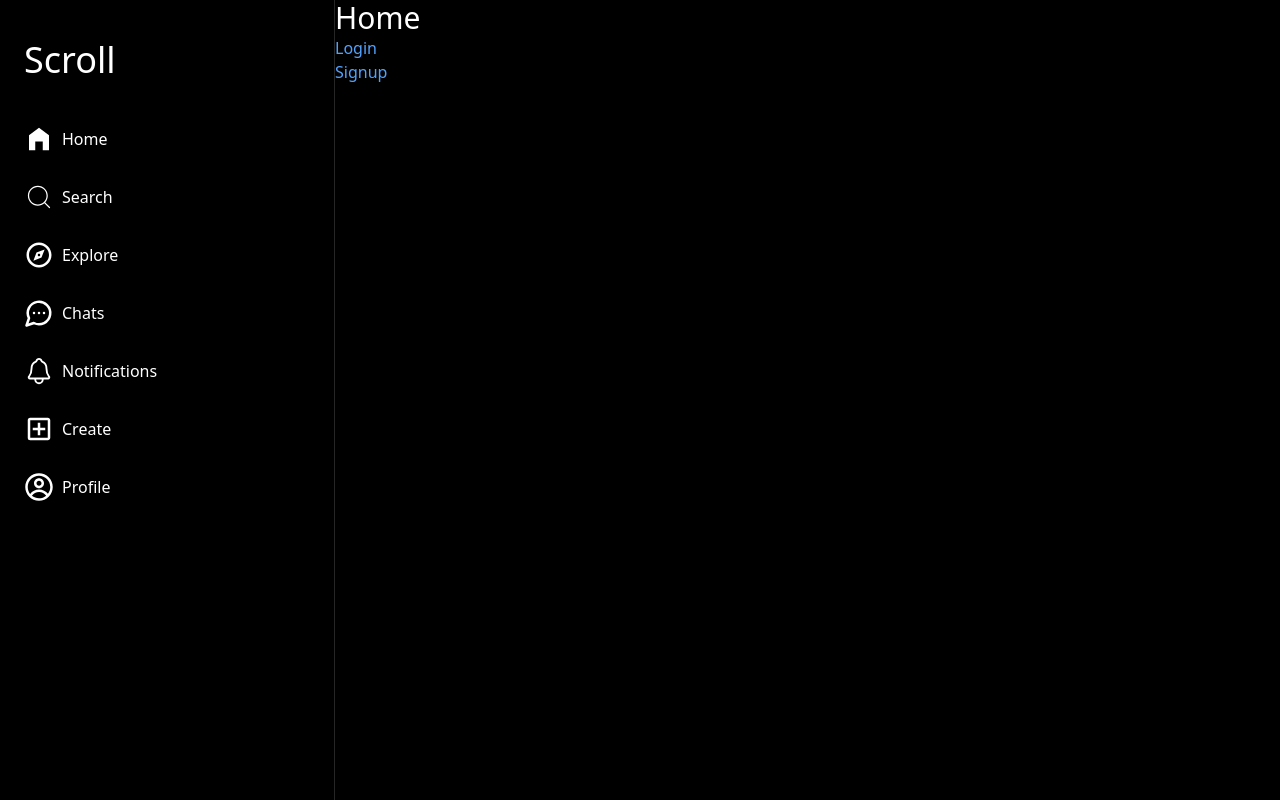
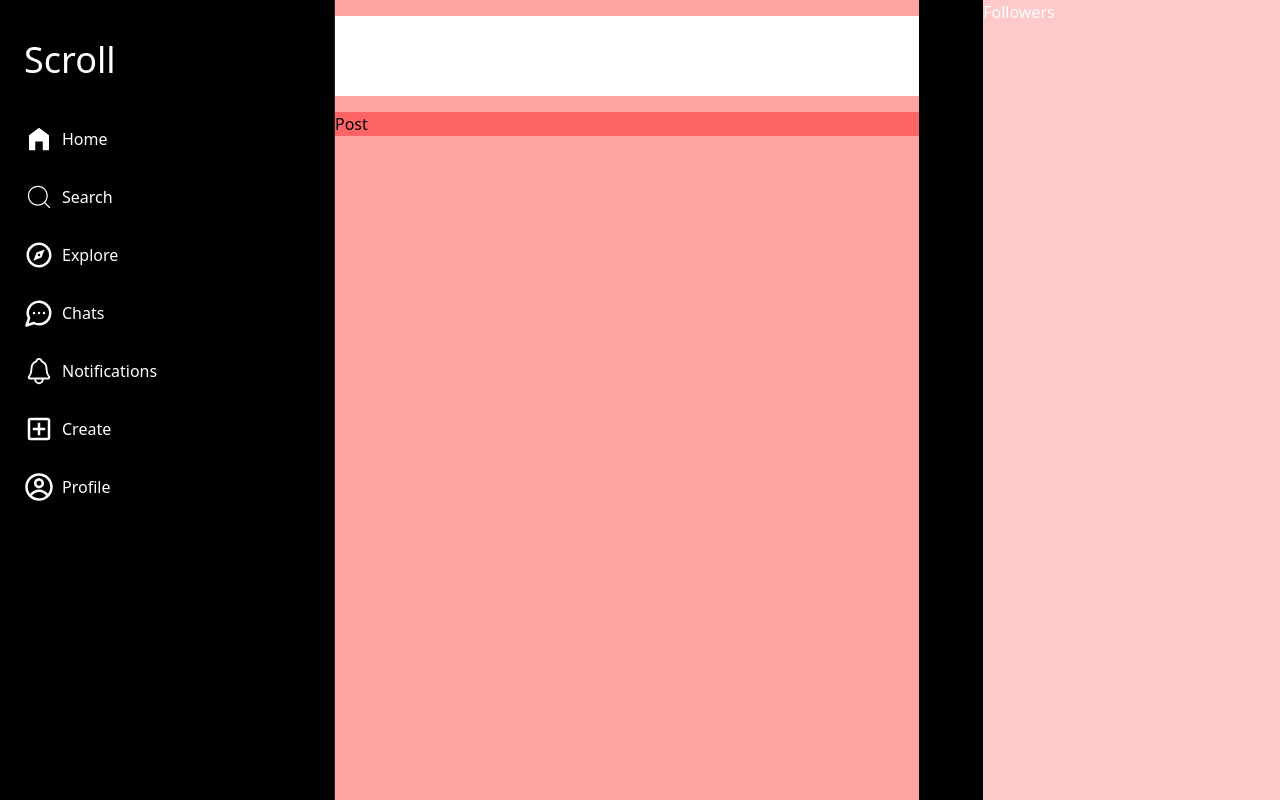
Before and after one commit to chirag-shriyan/Scroll-React, a React (Vite) app: page / in a window 1280 px wide. Built offline with nearby package versions, Linux system fonts and the light colour scheme.

Commit message:
Added layout for the home page

```diff
--- a/src/components/Home.tsx
+++ b/src/components/Home.tsx
@@ -1,21 +1,36 @@
 import React from "react";
 import { Link } from "react-router-dom";
 import Navigator from "./Navigator";
+import Post from "./Post";
 
 export default function Home() {
     return (
         <>
             <div className="w-full h-dvh flex">
                 <Navigator />
-                <div className="w-full h-dvh bg-black overflow-y-auto max-sm:relative max-sm:top-[50px]">
-                    <h1 className="text-white text-3xl">Home</h1>
+                <div className="w-full h-dvh flex justify-center bg-black overflow-y-auto max-sm:relative max-sm:top-[50px]">
+                    <div className="w-[630px] bg-red-300">
+                        {/* <h1 className="text-white text-3xl">Home</h1>
                         <Link to={"/login"} className="text-blue-400">
                             Login
                         </Link>
                         <br />
                         <Link to={"/signup"} className="text-blue-400">
                             Signup
-                    </Link>
+                        </Link> */}
+
+                        {/* Status Bar */}
+                        <div className="w-full h-20 my-4 p-2 bg-white"></div>
+
+                        {/* Posts Container */}
+                        <div className="w-full bg-red-400">
+                            <Post />
+                        </div>
+                    </div>
+
+                    <div className="w-[320px] ml-16 text-white bg-red-200">
+                        Followers
+                    </div>
                 </div>
             </div>
         </>
--- /dev/null
+++ b/src/components/Post.tsx
@@ -0,0 +1,5 @@
+import React from "react";
+
+export default function Post() {
+    return <div>Post</div>;
+}
```
Lines whose indentation alone changed are shown as unchanged.
